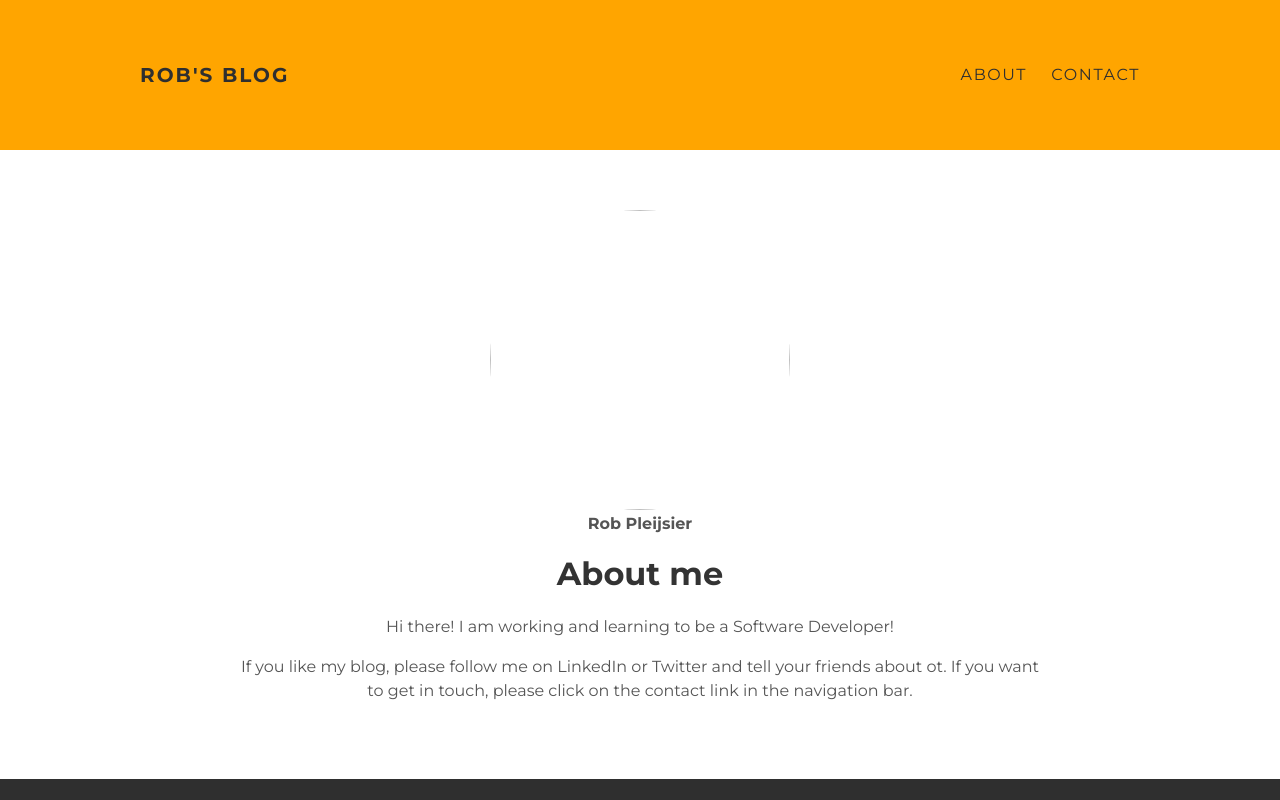
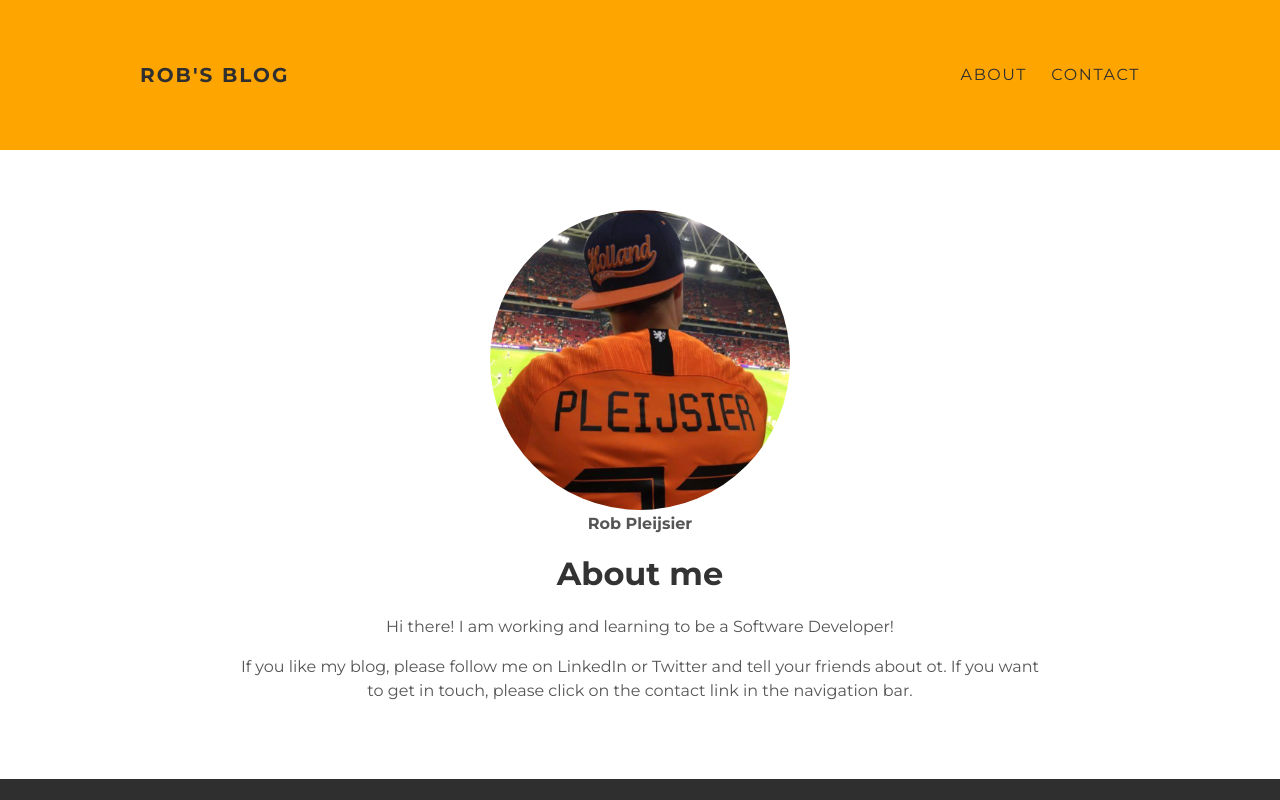
Before and after one commit to RobPleyz/RobPleyz.github.io, a plain HTML site: page about.html in a window 1280 px wide. Shown: the top 800 px of the page. Drawn offline with Linux system fonts and the light colour scheme.

Commit message:
Update about.html

```diff
--- a/about.html
+++ b/about.html
@@ -18,7 +18,7 @@
             <div class="container">
                 <div class="about">
                     <div class="about-author">
-                        <img src="img/RP.jpeg"><br>
+                        <img src="RP.jpeg"><br>
                         <span><strong>Rob Pleijsier</strong></span>
                     </div>
                     <h1 class="about-title">About me</h1>
```
